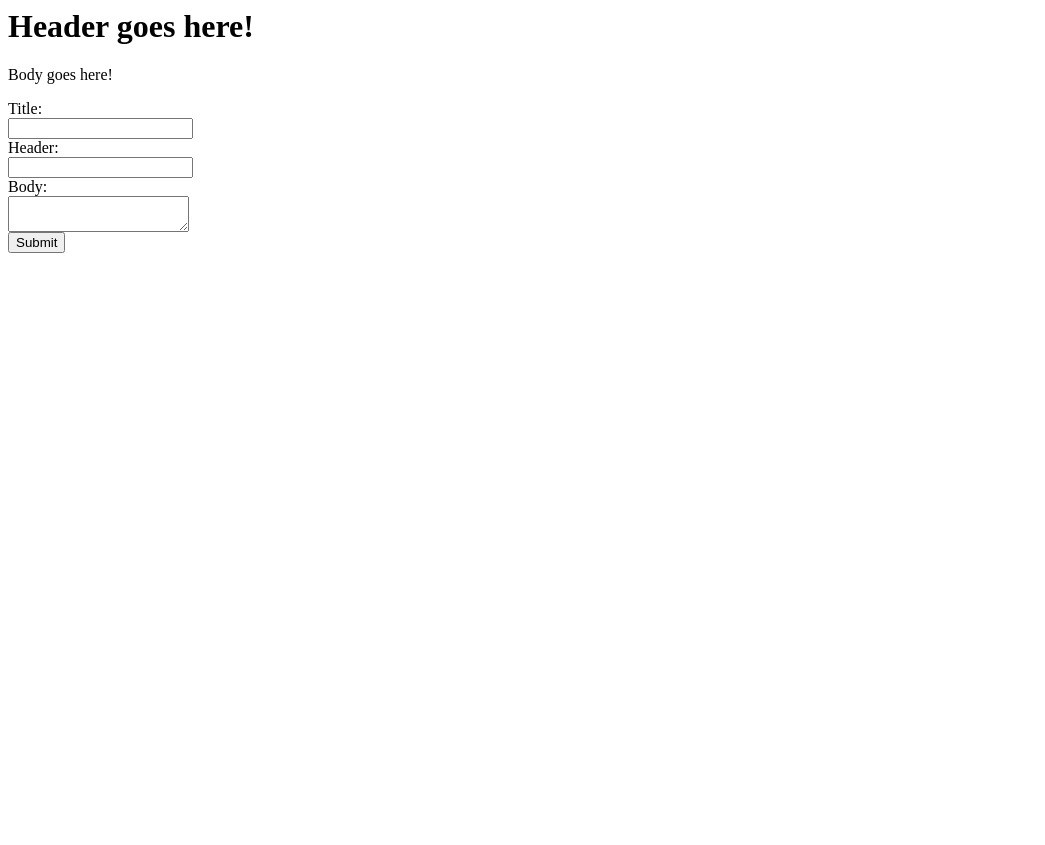
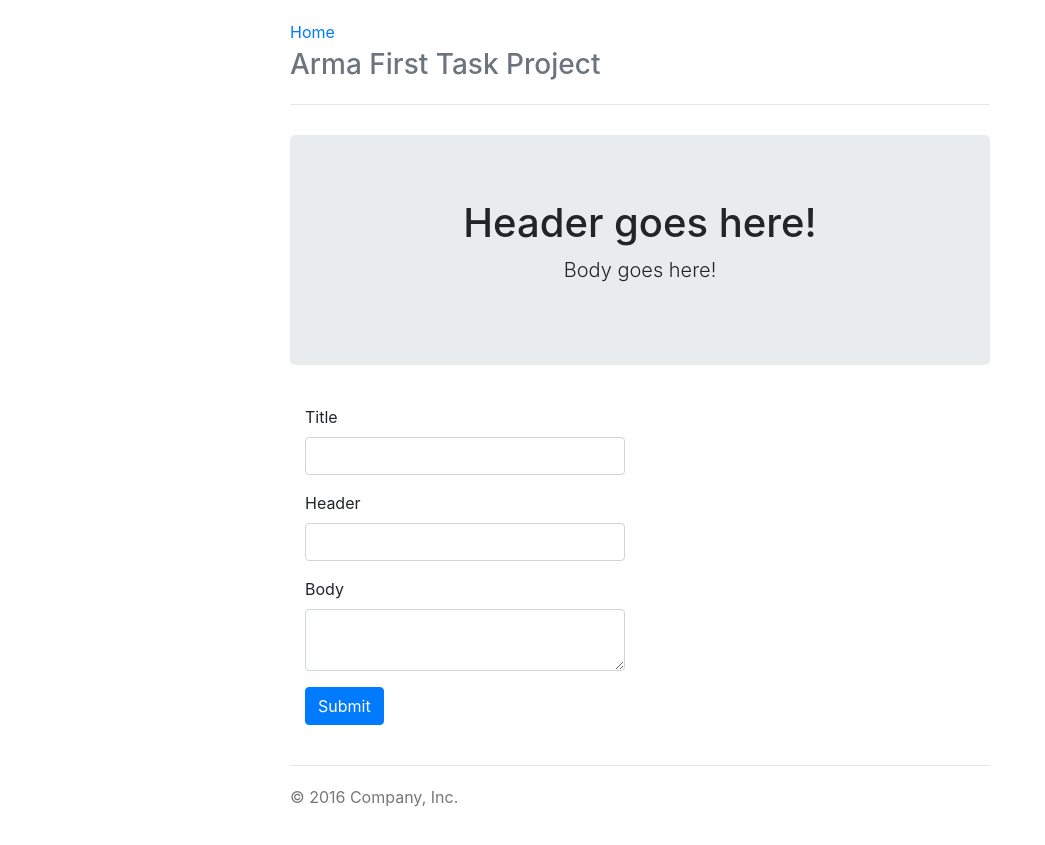
Before and after one commit to NickHirras/arma-first-task, a website: page client/index.html in a window 1280 px wide. Shown: the whole page, without its empty margins (0-1045 px from the left). Before the commit the page ends 800 px from the top, so only its background shows below. Drawn offline with nearby package versions, Linux system fonts and the light colour scheme.

Commit message:
Added bootstrap for some basic styling

```diff
--- a/client/index.html
+++ b/client/index.html
@@ -1,29 +1,145 @@
-<html>
+<!DOCTYPE html>
+<html lang="en">
   <head>
-    <title>Arma First Task</title>
+    <meta charset="utf-8">
+    <meta http-equiv="X-UA-Compatible" content="IE=edge">
+    <meta name="viewport" content="width=device-width, initial-scale=1">
+    <!-- The above 3 meta tags *must* come first in the head; any other head content must come *after* these tags -->
+    <meta name="description" content="">
+    <meta name="author" content="">
+    <link rel="icon" href="../../favicon.ico">
+
+    <title>Title goes here!</title>
+
+    <!-- Bootstrap core CSS -->
+    <link href="https://stackpath.bootstrapcdn.com/bootstrap/4.1.3/css/bootstrap.min.css" rel="stylesheet">
+
+
+    <style>
+      /* Space out content a bit */
+      body {
+        padding-top: 20px;
+        padding-bottom: 20px;
+      }
+
+      /* Everything but the jumbotron gets side spacing for mobile first views */
+      .header,
+      .marketing,
+      .footer {
+        padding-right: 15px;
+        padding-left: 15px;
+      }
+
+      /* Custom page header */
+      .header {
+        padding-bottom: 20px;
+        border-bottom: 1px solid #e5e5e5;
+      }
+      /* Make the masthead heading the same height as the navigation */
+      .header h3 {
+        margin-top: 0;
+        margin-bottom: 0;
+        line-height: 40px;
+      }
+
+      /* Custom page footer */
+      .footer {
+        padding-top: 19px;
+        color: #777;
+        border-top: 1px solid #e5e5e5;
+      }
+
+      /* Customize container */
+      @media (min-width: 768px) {
+        .container {
+          max-width: 730px;
+        }
+      }
+      .container-narrow > hr {
+        margin: 30px 0;
+      }
+
+      /* Main marketing message and sign up button */
+      .jumbotron {
+        text-align: center;
+        border-bottom: 1px solid #e5e5e5;
+      }
+      .jumbotron .btn {
+        padding: 14px 24px;
+        font-size: 21px;
+      }
+
+      /* Supporting marketing content */
+      .marketing {
+        margin: 40px 0;
+      }
+      .marketing p + h4 {
+        margin-top: 28px;
+      }
+
+      /* Responsive: Portrait tablets and up */
+      @media screen and (min-width: 768px) {
+        /* Remove the padding we set earlier */
+        .header,
+        .marketing,
+        .footer {
+          padding-right: 0;
+          padding-left: 0;
+        }
+        /* Space out the masthead */
+        .header {
+          margin-bottom: 30px;
+        }
+        /* Remove the bottom border on the jumbotron for visual effect */
+        .jumbotron {
+          border-bottom: 0;
+        }
+      }
+   </style>
   </head>
   <body>
-    <div id="app">
-      <h1>{{ header }}</h1>
-      <p>{{ body }}</p>
-      <form method="POST" id="form">
-        <div>
-          <label>Title: <br/>
-          <input type="text" name="title" value=""/></label>
+
+    <div class="container" id="app">
+      <div class="header clearfix">
+        <nav>
+          <ul class="nav nav-pills pull-right">
+            <li role="presentation" class="active"><a href="#">Home</a></li>
+          </ul>
+        </nav>
+        <h3 class="text-muted">Arma First Task Project</h3>
+      </div>
+
+      <div class="jumbotron">
+        <h1>{{ header }}</h1>
+        <p class="lead">{{ body }}</p>
+      </div>
+
+      <div class="row marketing">
+        <div class="col-lg-6">
+          <form method="POST" id="form">
+            <div class="form-group">
+              <label for="title">Title</label>
+              <input id="title" class="form-control" type="text" name="title" value=""/>
+            </div>
+            <div class="form-group">
+              <label for="header">Header</label>
+              <input id="header" class="form-control" type="text" name="header" value=""/>
+            </div>
+            <div class="form-group">
+              <label for="body">Body</label>
+              <textarea id="body" class="form-control" name="body"></textarea></label>
+            </div>
+            <button type="submit" class="btn btn-primary">Submit</button>
+          </form>
         </div>
-        <div>
-          <label>Header: <br/>
-          <input type="text" name="header" value=""/></label>
-        </div>
-        <div>
-          <label>Body: <br/>
-          <textarea name="body"></textarea></label>
-        </div>
-        <div>
-           <button type="submit">Submit</button>
-        </div>
-      </form>
-    </div><!-- /app -->
+      </div>
+
+      <footer class="footer">
+        <p>&copy; 2016 Company, Inc.</p>
+      </footer>
+
+    </div> <!-- /container -->
+
     <script src="https://code.jquery.com/jquery-2.2.4.min.js"
             integrity="sha256-BbhdlvQf/xTY9gja0Dq3HiwQF8LaCRTXxZKRutelT44="
             crossorigin="anonymous"></script>
```
Also changed, not shown: 2 other files.
